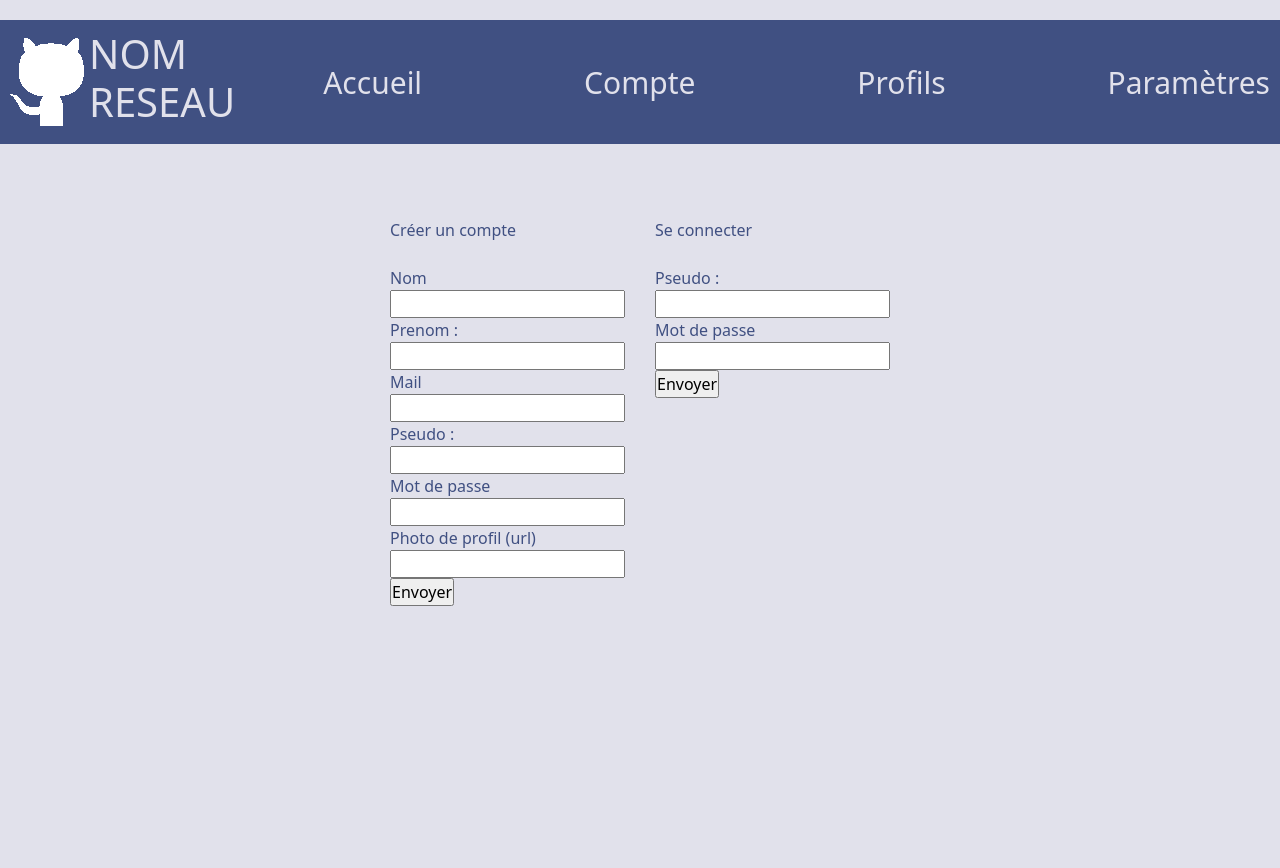
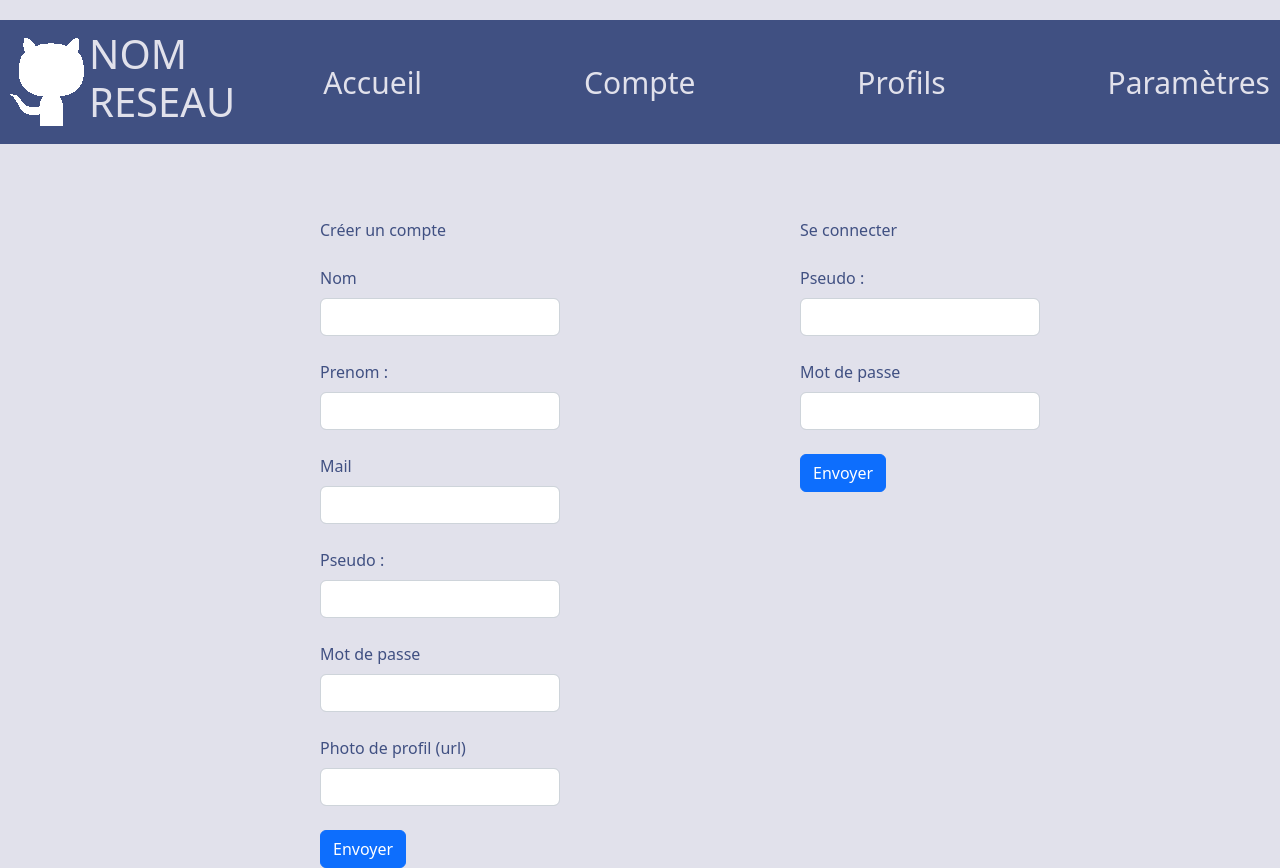
Before and after one commit to Mrpierrouge/Projet-axe, a PHP site: page /projet_axe/compte/index.php in a window 1280 px wide. Before the commit the page ends 606 px from the top, so only its background shows below. Run offline with PHP 8.4, Linux system fonts and the light colour scheme; data comes from the database, SQL or seed files in the repository; both versions use the stored data as it was after the commit.

Commit message:
Add files via upload

```diff
--- a/compte/index.template.php
+++ b/compte/index.template.php
@@ -50,7 +50,7 @@
                 }
                 echo'</p>
                 <p>
-                "Écrit le " ' . date("d/m/Y", strtotime($poste['date'])) . " à " . date("H:i", strtotime($poste['date'])) . '
+                Écrit le  ' . date("d/m/Y", strtotime($poste['date'])) . " à " . date("H:i", strtotime($poste['date'])) . '
                 </p>
             </div>';
             echo '
@@ -76,53 +76,53 @@
 
     } elseif (!isset($_SESSION['user_actif']['pseudo'])) {
         echo '
-        <section id="zone_formulaires" class="offset-3 col-6">
-        <div>
+        <section id="zone_formulaires" class="offset-1 offset-md-2 col-md-9 offset-lg-3">
+        <div class="col-4 col-lg-3">
         <p>Créer un compte</p>
         <br>
         <form action="ajout_profil.php" method="POST">
         <input type="hidden" name="form" value="formulaire_ajout_compte">
-        <label for="contenu">Nom</label>
+        <label class="form-label" for="contenu">Nom</label>
         <br>
-        <input name="nom" id="nom">
+        <input class="form-control" name="nom" id="nom">
         <br>
-        <label for="contenu">Prenom :</label>
+        <label class="form-label" for="contenu">Prenom :</label>
         <br>
-        <input name="prenom" id="prenom">
+        <input class="form-control" name="prenom" id="prenom">
         <br>
-        <label for="contenu">Mail</label>
+        <label class="form-label" for="contenu">Mail</label>
         <br>
-        <input name="mail" id="mail">
+        <input class="form-control" name="mail" id="mail">
         <br>
-        <label for="contenu">Pseudo :</label>
+        <label class="form-label" for="contenu">Pseudo :</label>
         <br>
-        <input name="pseudo" id="pseudo">
+        <input class="form-control" name="pseudo" id="pseudo">
         <br>
-        <label for="contenu">Mot de passe</label>
+        <label class="form-label" for="contenu">Mot de passe</label>
         <br>
-        <input name="mdp" id="mdp">
+        <input class="form-control" type="password" name="mdp" id="mdp">
         <br>
-        <label for="contenu">Photo de profil (url)</label>
+        <label class="form-label" for="contenu">Photo de profil (url)</label>
         <br>
-        <input name="photo" id="photo">
+        <input class="form-control" name="photo" id="photo">
         <br>
-        <input type="submit" value="Envoyer">
+        <input class="btn btn-primary" type="submit" value="Envoyer">
         </form>
         </div>
-        <div>
+        <div class="offset-3 col-4 col-lg-3">
         <p>Se connecter</p>
         <br>
         <form action="" method="POST">
           <input type="hidden" name="form" value="formulaire_connection">
-          <label for="contenu">Pseudo :</label>
+          <label class="form-label" for="contenu">Pseudo :</label>
           <br>
-          <input name="pseudo" id="pseudo">
+          <input class="form-control" name="pseudo" id="pseudo">
           <br>
-          <label for="contenu">Mot de passe</label>
+          <label class="form-label" for="contenu">Mot de passe</label>
           <br>
-          <input name="mdp" id="mdp">
+          <input class="form-control" type="password" name="mdp" id="mdp">
           <br>
-          <input type="submit" value="Envoyer">
+          <input class="btn btn-primary" type="submit" value="Envoyer">
         </form>
         </div>
         </section>
--- a/css/1main.css
+++ b/css/1main.css
@@ -6,6 +6,7 @@
 @import url(./MenuDeroulant.css);
 @import url(./popups.css);
 @import url(./compte.css);
+@import url(./horloge.css);
 *{
     padding: 0;
     margin: 0;
--- a/css/compte.css
+++ b/css/compte.css
@@ -12,7 +12,7 @@ body{
 }
 #zone_formulaires{
     padding-top: 5%;
-    display:flex;
-    justify-content:center;
-    gap: 30px;
+    display: flex;
+
+
 }
--- a/css/navbar.css
+++ b/css/navbar.css
@@ -50,14 +50,20 @@
 	width: 20vw;
 	height: 70vh;
 	top: 105px;
+	z-index: 2;
 	justify-content: center;
+}
+.BoutonTheme{
+	position: absolute;
+	bottom: 10%;
+
 }
 @media screen and (max-width: 850px) {
 	#liens > a{
 		font-size: 20px;
 	}
 }
-@media screen and (max-width: 767px) {
+@media screen and (max-width: 768px) {
     #liens{
 		display: none;
 	}
@@ -67,6 +73,9 @@
 	.zone_logo>h1{
 		font-size: 15px;
 	}
+	#zone_parametres{
+		opacity: 0;
+	}
 }
 @media screen and (max-width: 600px) {
 	h1{
--- a/css/popups.css
+++ b/css/popups.css
@@ -21,7 +21,7 @@
     flex-direction: column;
     opacity: 0;
     width: 90vw;
-    height: 85 vh;
+    height: 85vh;
     position: fixed;
     transition: 2s;
     gap: 10px;
--- a/index.php
+++ b/index.php
@@ -1,3 +1,6 @@
+<!DOCTYPE html>
+<html lang="en">
+
 <?php
 session_start();
 $_SESSION['user_actif'] = [];
--- /dev/null
+++ b/js/horloge.js
@@ -0,0 +1,31 @@
+const heure = document.querySelector("#heure");
+const secondesElement = document.querySelector("#aiguille_seconde");
+const heuresElement = document.querySelector("#petite_aiguille");
+const minutesElement = document.querySelector("#grande_aiguille");
+setInterval(() => {
+  const date = new Date();
+  if (date.getHours() == 0 && date.getMinutes() == 0 && date.getSeconds() == 0) { //affiche Bonne ANNÉE a minuit pile
+    body.insertAdjacentHTML("beforeend", "BONNE ANNÉE !")
+  }
+  heure.innerHTML =
+    (date.getHours() < 10 ? `0${date.getHours()}` : date.getHours()) +
+    ":" +
+    (date.getMinutes() < 10 ? `0${date.getMinutes()}` : date.getMinutes()) +
+    ":" +
+    (date.getSeconds() < 10 ? `0${date.getSeconds()}` : date.getSeconds());
+
+  setAngle(date.getHours(), date.getMinutes(), date.getSeconds())
+}, 1 * 1000);
+
+const setAngle = (hours, minutes, seconds) => {
+    let hourAngle = (hours/12) * 360
+    hourAngle+= (minutes/60)*30
+
+    heuresElement.style.transform = `rotate(${hourAngle}deg)`
+
+    let minuteAngle = (minutes/60) * 360
+    minutesElement.style.transform = `rotate(${minuteAngle}deg)`
+
+    let secondsAngle = (seconds * 6)
+    secondesElement.style.transform = `rotate(${secondsAngle}deg)`
+}
--- a/js/theme.js
+++ b/js/theme.js
@@ -3,15 +3,10 @@ let LogoNoir = document.getElementById("logo-dark");
 let AjouteBlanc = document.getElementById("AjouteLight");
 let AjouteNoir = document.getElementById("AjouteDark");
 
-const Coucou = () =>{
-    console.log
-}
 const updateColor = (themelight) => {
-    console.log(themelight);
     let darks = document.getElementsByClassName("theme_grp1");
     let lights = document.getElementsByClassName("theme_grp2");
     if (themelight == "theme_dark") {
-        console.log("testtrue");
         for (let i = 0; i < darks.length; i++) {
             darks[i].classList.add("theme_light");
             darks[i].classList.remove("theme_dark");
@@ -35,12 +30,9 @@ const updateColor = (themelight) => {
         }
     }
     else {
-        console.log("testfalse");
         for (let i = 0; i < darks.length; i++) {
             darks[i].classList.add("theme_dark");
             darks[i].classList.remove("theme_light");
-
-
         }
         for (let i = 0; i < lights.length; i++) {
             lights[i].classList.add("theme_light");
@@ -58,10 +50,6 @@ const updateColor = (themelight) => {
         }
     }
 
-    console.log(themestorage)
-
-    console.log(localStorage)
-
 
 }
 
@@ -72,7 +60,6 @@ updateColor(localStorage.getItem("themestorage"));
 const ChangerTheme = () => {
     themestorage = themestorage == "theme_dark" ? "theme_light" : "theme_dark";
     localStorage.setItem("themestorage", themestorage);
-    console.log(localStorage.getItem("themestorage"));
     updateColor(localStorage.getItem("themestorage"));
 
 }
--- a/navbar.php
+++ b/navbar.php
@@ -5,7 +5,6 @@
         <a href="http://localhost/projet_axe/accueil/index.php">Accueil</a>
         <a href="http://localhost/projet_axe/compte/index.php" class="lien">Compte</a>
         <a href="http://localhost/projet_axe/profils/index.php" class="lien">Profils</a>
-        <a href="#ancrage_3" class="lien">Recherche</a>
     </div>
 
     <button class="BoutonTheme">Changer Theme</button>
@@ -25,11 +24,22 @@
         <a href="http://localhost/projet_axe/accueil/index.php">Accueil</a>
         <a href="http://localhost/projet_axe/compte/index.php" class="lien">Compte</a>
         <a href="http://localhost/projet_axe/profils/index.php" class="lien">Profils</a>
-        <a href="#ancrage_4" class="lien" id="LienParametres">Paramètres</a>
+        <a class="lien" id="LienParametres">Paramètres</a>
     </div>
 
 </section>
 
 <div id="zone_parametres" class="theme_dark theme_grp1">
         <button class="BoutonTheme">Changer Theme</button>
+        <div class="zone_horloge">
+                <div class="zone_cadran">
+                    <img src="../img/cadran.png" alt="horloge" id="cadran">
+                    <div id="petite_aiguille"></div>
+                    <div id="grande_aiguille"></div>
+                    <div id="aiguille_seconde"></div>
+                </div>
+                <p id="heure">00:00:00</p>
+        </div>
 </div>
+
+<script src="../js/horloge.js"></script>
--- a/profils/index.template.php
+++ b/profils/index.template.php
@@ -34,7 +34,7 @@
 
     <!-- <script src="../js/popup_poster.js"></script> -->
     <script src="../js/theme.js"></script>
-    <script src="../js/compte.js"></script>
+    <script src="../js/main.js"></script>
 </body>
 
 </html>
```
Also changed, not shown: accueil/index.template.php (+17 -44 lines), css/horloge.css (added, +78 -0 lines), projet_axe (1).sql (+7 -6 lines), img/cadran.png (added).
